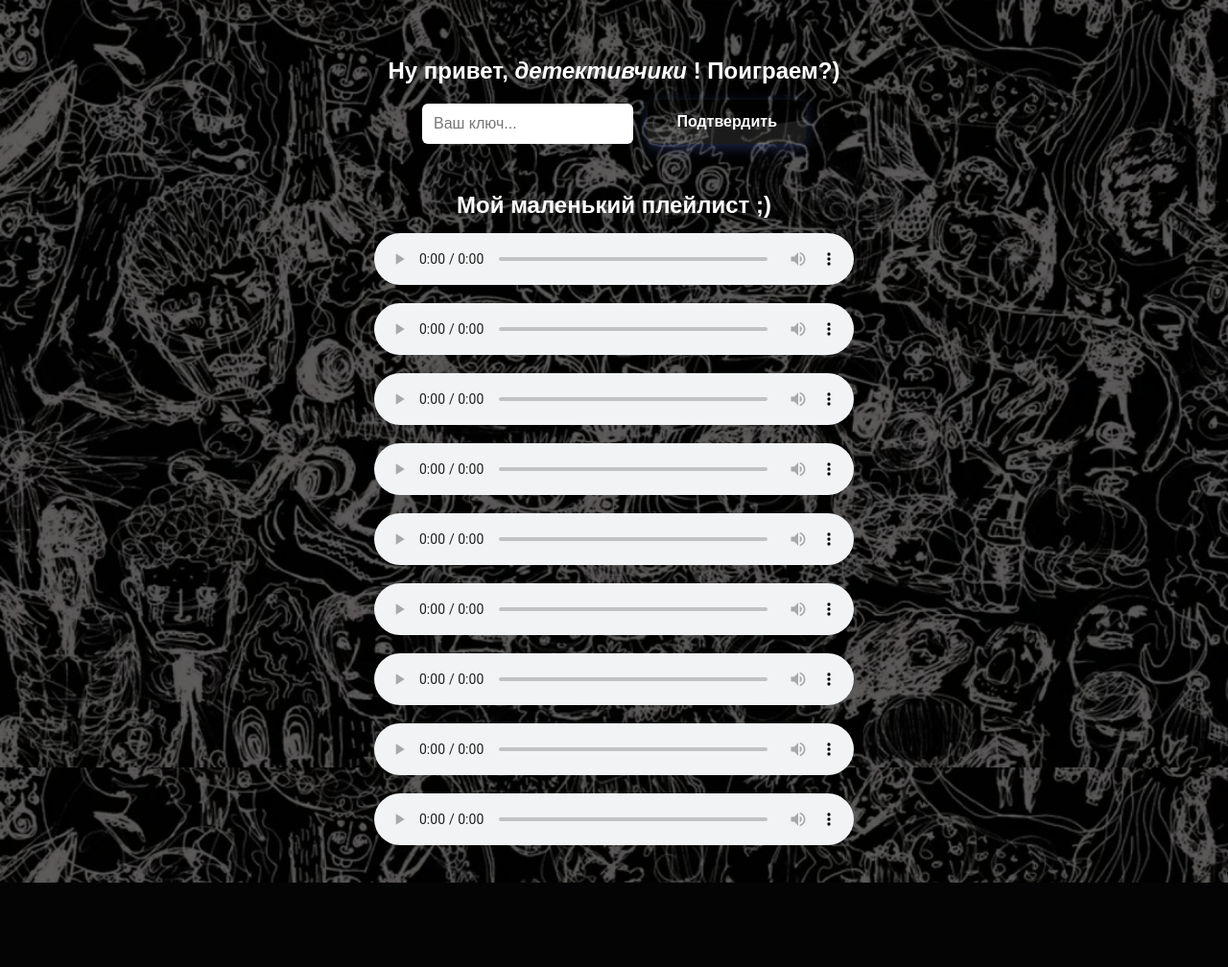
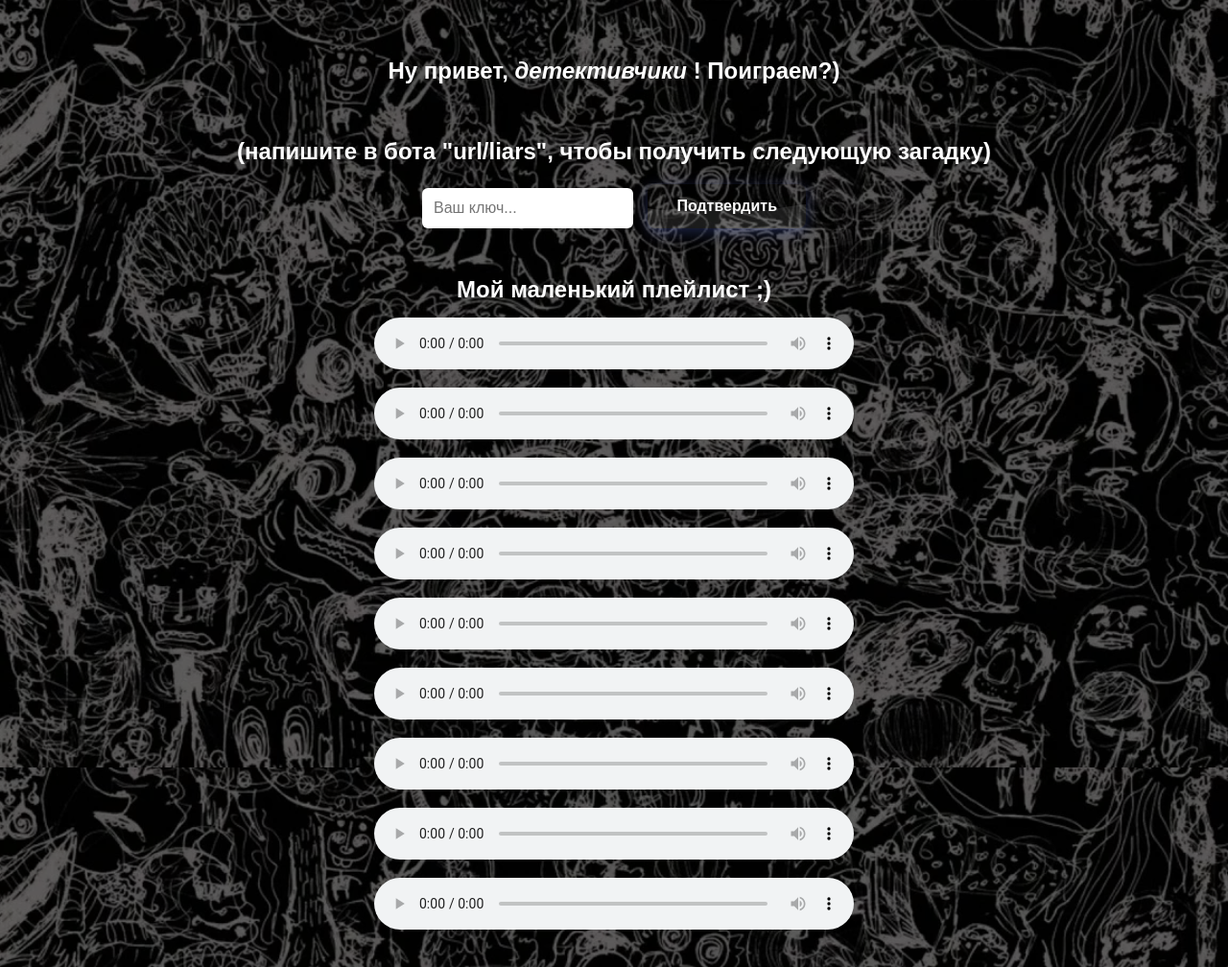
Before and after one commit to Mityaitsme/bestquest_2025_website, a Flask app: page /liars in a window 1280 px wide. Shown: the whole page at 96% size. Before the commit the page ends 920 px from the top, so only its background shows below. Run offline with Flask 3, Linux system fonts and the light colour scheme.

Commit message:
fixed liars.html

```diff
--- a/templates/liars.html
+++ b/templates/liars.html
@@ -9,6 +9,7 @@
 
     <div class="overlay">
         <h1 class="liars-title">Ну привет, <i>детективчики</i> ! Поиграем?)</h1>
+        <h2 class="liars-title">(напишите в бота "url/liars", чтобы получить следующую загадку)</h2>
         <form method="POST" class="input-container">
     <div class="input-wrapper">
         <input type="text" id="key-input" name="minigame" placeholder="Ваш ключ...">
```
